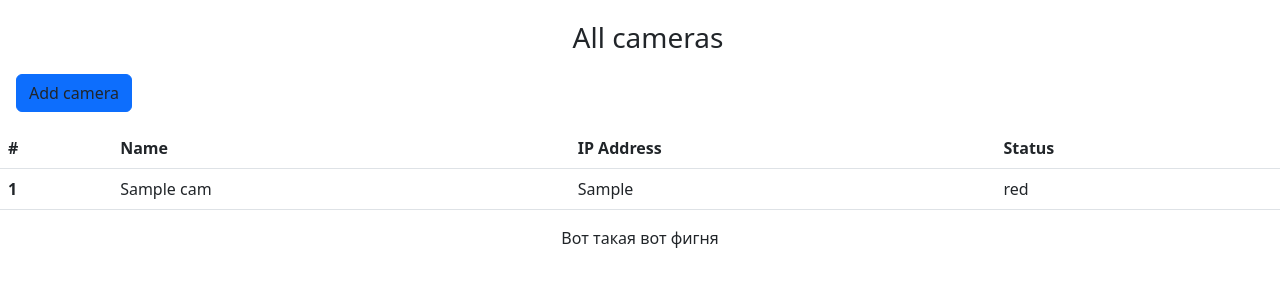
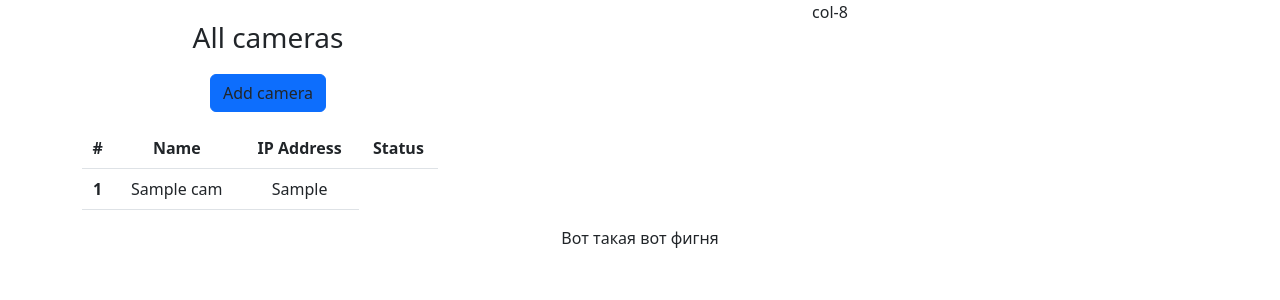
Before and after one commit to EASidorov/Security_Web_app, a Django app: template vss/templates/vss/index.html in a window 1280 px wide. Shown: the part 56-356 px from the top of the page. Run offline with Django 4.2, Linux system fonts and the light colour scheme; the template is opened without the code that fills it: most values are stand-ins (such as "Sample title", 1, 10 or a date in 2020).

Commit message:
a bit of update

```diff
--- a/vss/templates/vss/index.html
+++ b/vss/templates/vss/index.html
@@ -6,11 +6,12 @@
     table tbody tr:hover {
         background-color: #B0E2FF;
     }
-
-
 </style>
 {% endblock %}
 {% block content %}
+<div class="container text-center">
+<div class="row justify-content-md-center">
+    <div class="col-4">
 <div class="ms-3 mt-3">
     <div>
         <p class="text-center fs-3">All cameras</p>
@@ -34,15 +35,23 @@
             <tr style="transform: rotate(0);">
             <th scope="row"><a href="{% url 'vss:details' cam.id %}" class="stretched-link">{{ forloop.counter }}</a></th>
             <td>{{ cam.cam_name }}</td>
-            <td>{{ cam.ip }}</td>
+            <td class="ip_address">{{ cam.ip }}</td>
+
+                <!--
             {% if cam.online %}
-            <td>green</td>
+            <td id="status_cam{{ cam.id }}" class="status"></td>
             {% else %}
-            <td>red</td>
+            <td></td>
             {% endif %}
+            -->
             </tr>
+
         {% endfor %}
         </tbody>
     </table>
 </div>
+    </div>
+    <div class="col-8">col-8</div>
+</div>
+</div>
 {% endblock %}
```
Also changed, not shown: db.sqlite3.
